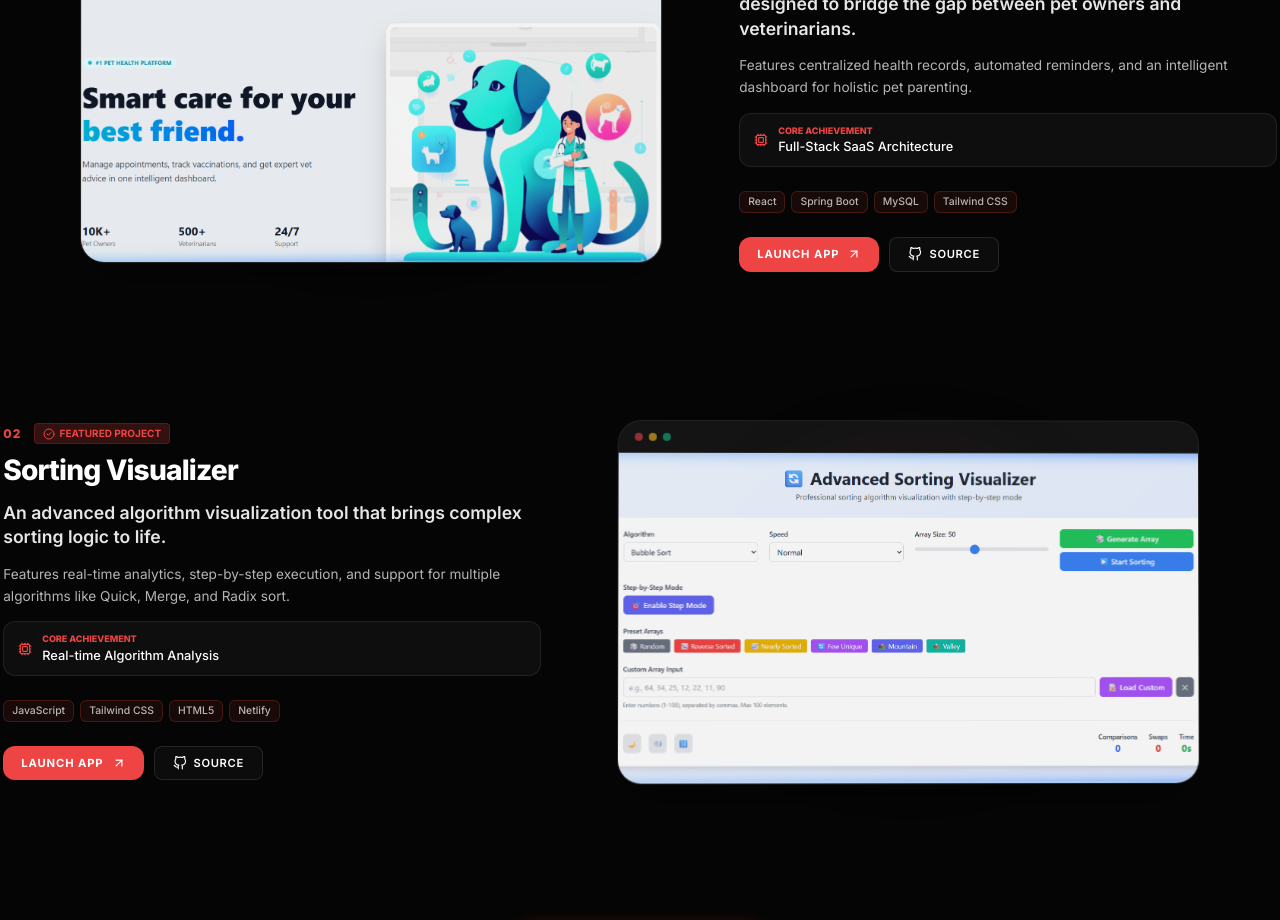
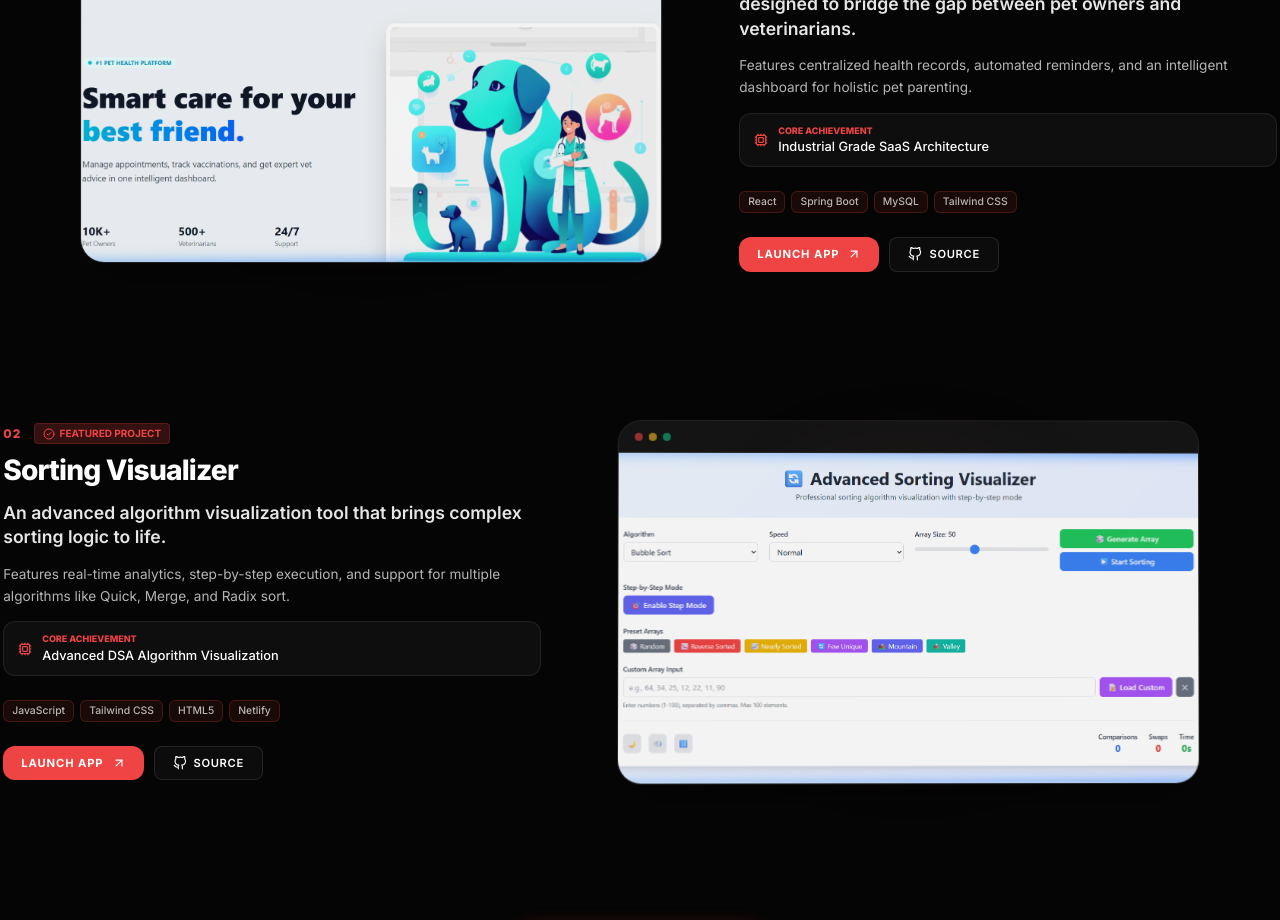
Before and after one commit to Aditya4405/portfolio, a React (Vite) app in the folder Portfolio/: page / in a window 1280 px wide. Shown: the part 3300-4220 px from the top of the page. Built offline with nearby package versions, Linux system fonts and the light colour scheme.

Commit message:
refactor: update project achievements for clarity and relevance

```diff
--- a/Portfolio/src/data/portfolio.js
+++ b/Portfolio/src/data/portfolio.js
@@ -64,7 +64,7 @@ export const projects = [
     stack: ['React', 'Spring Boot', 'MySQL', 'Tailwind CSS'],
     github: 'https://github.com/Aditya4405/smart-pet-care',
     demo: 'https://smart-pet-care-two.vercel.app/',
-    achievement: 'Full-Stack SaaS Architecture',
+    achievement: 'Industrial Grade SaaS Architecture',
     featured: true,
   },
   {
@@ -74,7 +74,7 @@ export const projects = [
     stack: ['JavaScript', 'Tailwind CSS', 'HTML5', 'Netlify'],
     github: 'https://github.com/Aditya4405/shorting-vizualizer',
     demo: 'https://sorting-view.netlify.app/',
-    achievement: 'Real-time Algorithm Analysis',
+    achievement: 'Advanced DSA Algorithm Visualization',
     featured: true,
   },
   {
```
